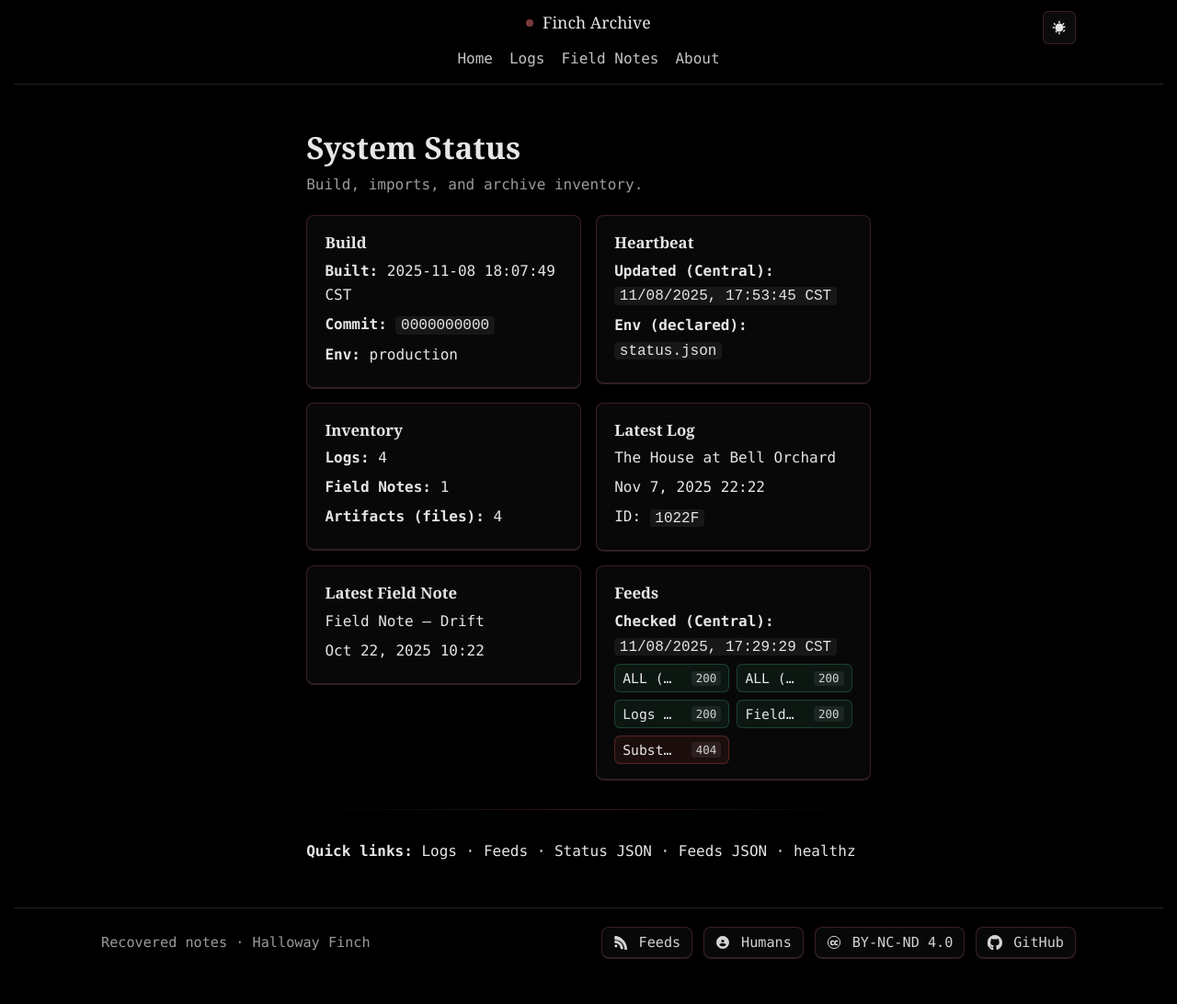
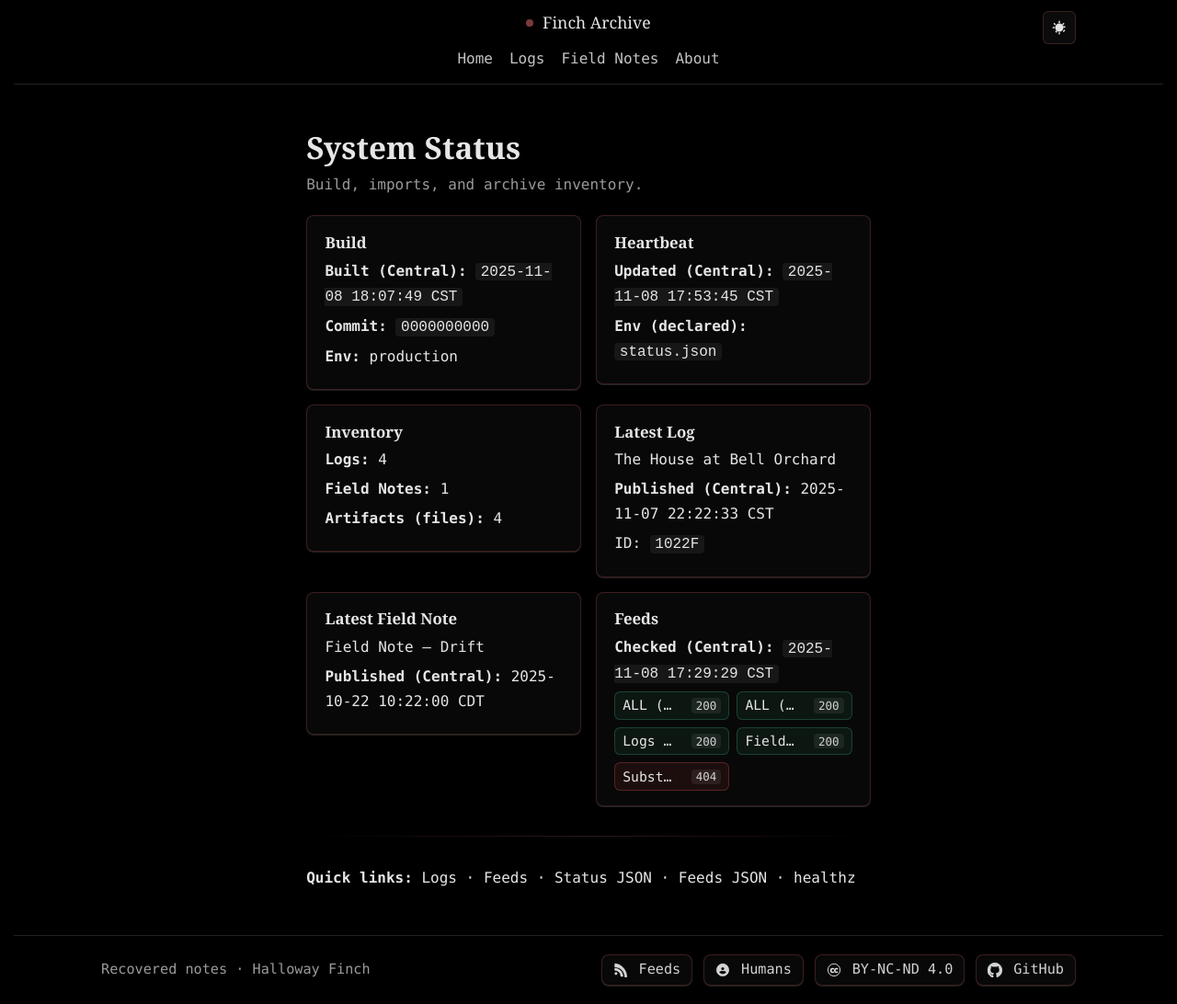
Before and after one commit to HallowayFinch/fincharchive.com, a Jekyll site: the page built from status/index.md, in a window 1280 px wide and 1092 px high. Shown: the whole window at 92% size. Built offline with Jekyll 4.4.1, drawn with Linux system fonts in a browser that asks for light colours; part of the change alters nothing that is shown.

Commit message:
Update index.md

```diff
--- a/status/index.md
+++ b/status/index.md
@@ -23,7 +23,11 @@ permalink: /status/
   <div class="status-grid" style="display:grid;gap:1rem;grid-template-columns:repeat(auto-fit,minmax(280px,1fr));align-items:start;">
     <div class="card">
       <h3>Build</h3>
-      <p><strong>Built:</strong> {{ site.time | date: "%Y-%m-%d %H:%M:%S %Z" }}</p>
+      <!-- We'll rewrite this in JS to Central -->
+      <p>
+        <strong>Built (Central):</strong>
+        <code class="ts-central" data-iso="{{ site.time | date_to_xmlschema }}">—</code>
+      </p>
       {%- if site.github.build_revision -%}
       <p><strong>Commit:</strong> <code>{{ site.github.build_revision | slice: 0, 10 }}</code></p>
       {%- endif -%}
@@ -48,7 +52,10 @@ permalink: /status/
       {%- if logs and logs.size > 0 -%}
         {%- assign L = logs | first -%}
         <p><a href="{{ L.url | relative_url }}">{{ L.title }}</a></p>
-        <p><time datetime="{{ L.date | date_to_xmlschema }}">{{ L.date | date: "%b %-d, %Y %H:%M" }}</time></p>
+        <p>
+          <strong>Published (Central):</strong>
+          <time class="ts-central" datetime="{{ L.date | date_to_xmlschema }}" data-iso="{{ L.date | date_to_xmlschema }}">—</time>
+        </p>
         {%- if L.log_id %}<p>ID: <code>{{ L.log_id }}</code></p>{% endif %}
       {%- else -%}
         <p>No logs found.</p>
@@ -60,7 +67,10 @@ permalink: /status/
       {%- if notes and notes.size > 0 -%}
         {%- assign N = notes | first -%}
         <p><a href="{{ N.url | relative_url }}">{{ N.title }}</a></p>
-        <p><time datetime="{{ N.date | date_to_xmlschema }}">{{ N.date | date: "%b %-d, %Y %H:%M" }}</time></p>
+        <p>
+          <strong>Published (Central):</strong>
+          <time class="ts-central" datetime="{{ N.date | date_to_xmlschema }}" data-iso="{{ N.date | date_to_xmlschema }}">—</time>
+        </p>
       {%- else -%}
         <p>No field notes found.</p>
       {%- endif -%}
@@ -102,13 +112,13 @@ permalink: /status/
   --chip-fg:       #222;
 }
 
-/* Two-column grid to keep the card short */
+/* Two-column chip grid to keep the card compact without inner scrollbars */
 .chip-grid{
   display:grid;
   grid-template-columns: repeat(2, minmax(0, 1fr));
   gap:.5rem;
 }
-@media (max-width: 500px){
+@media (max-width: 560px){
   .chip-grid{ grid-template-columns: 1fr; }
 }
 
@@ -117,8 +127,8 @@ permalink: /status/
   padding:.35rem .5rem;border-radius:.4rem;text-decoration:none;
   border:1px solid var(--chip-ok-bd); background:var(--chip-ok-bg); color:var(--chip-fg);
   font-family: ui-monospace, SFMono-Regular, Menlo, Consolas, "Liberation Mono", monospace;
-  font-size: .92rem;   /* compact */
-  line-height: 1.2;    /* compact */
+  font-size: .92rem;
+  line-height: 1.2;
 }
 .chip.bad{ border-color:var(--chip-bad-bd); background:var(--chip-bad-bg); }
 .chip .label{white-space:nowrap; overflow:hidden; text-overflow:ellipsis;}
@@ -130,39 +140,54 @@ permalink: /status/
 
 <script>
 (function(){
+  // Central Time formatter: 2025-11-08 14:03:27 CST/CDT
   const centralFmt = new Intl.DateTimeFormat('en-US', {
     timeZone: 'America/Chicago',
     year: 'numeric', month: '2-digit', day: '2-digit',
     hour: '2-digit', minute: '2-digit', second: '2-digit',
-    hour12: false, timeZoneName: 'short' // CST/CDT
+    hour12: false, timeZoneName: 'short'
   });
+
   const toCentral = (iso) => {
-    try { return centralFmt.format(new Date(iso)); } catch { return '—'; }
+    try {
+      const d = new Date(iso);
+      // Intl returns e.g. "11/08/2025, 14:03:27 CST"
+      const parts = centralFmt.formatToParts(d);
+      const map = Object.fromEntries(parts.map(p => [p.type, p.value]));
+      return `${map.year}-${map.month}-${map.day} ${map.hour}:${map.minute}:${map.second} ${map.timeZoneName}`;
+    } catch { return '—'; }
   };
 
-  // Heartbeat timestamp
+  // 1) Convert any server-rendered timestamps marked with .ts-central
+  document.querySelectorAll('.ts-central[data-iso], time.ts-central[data-iso]').forEach(el => {
+    const iso = el.getAttribute('data-iso') || el.getAttribute('datetime');
+    if (iso) el.textContent = toCentral(iso);
+  });
+
+  // 2) Heartbeat timestamp (from status.json)
   fetch('{{ "/status/status.json" | relative_url }}', { cache: 'no-store' })
     .then(r => r.json())
     .then(hb => { document.getElementById('hb-ts').textContent = hb.updated_utc ? toCentral(hb.updated_utc) : '—'; })
     .catch(() => { document.getElementById('hb-ts').textContent = '—'; });
 
-  // Feeds grid
+  // 3) Feeds grid + checked time
   fetch('{{ "/status/feeds.json" | relative_url }}', { cache: 'no-store' })
     .then(r => r.json())
     .then(data => {
-      document.getElementById('feeds-ts').textContent = data.updated_utc ? toCentral(data.updated_utc) : '—';
+      const ts = data.updated_utc ? toCentral(data.updated_utc) : '—';
+      document.getElementById('feeds-ts').textContent = ts;
 
       const grid = document.getElementById('feeds-list');
       grid.innerHTML = '';
 
       (data.endpoints || []).forEach(ep => {
-        const ok = Number(ep.status) === 200;
-        const name = (ep.name || 'Feed').replace(/\s*\(external\)\s*/i, '');
+        const ok   = Number(ep.status) === 200;
+        const name = (ep.name || 'Feed').replace(/\s*\(external\)\s*/i, ''); // remove "(external)" from the label only
 
         const a = document.createElement('a');
         a.className = 'chip' + (ok ? '' : ' bad');
         a.href = ep.url; a.target = '_blank'; a.rel = 'noopener';
-        a.title = (ep.name || name); // keep “external” hint in tooltip
+        a.title = ep.name || name; // keep full name for tooltip
 
         const label = document.createElement('span');
         label.className = 'label';
```
